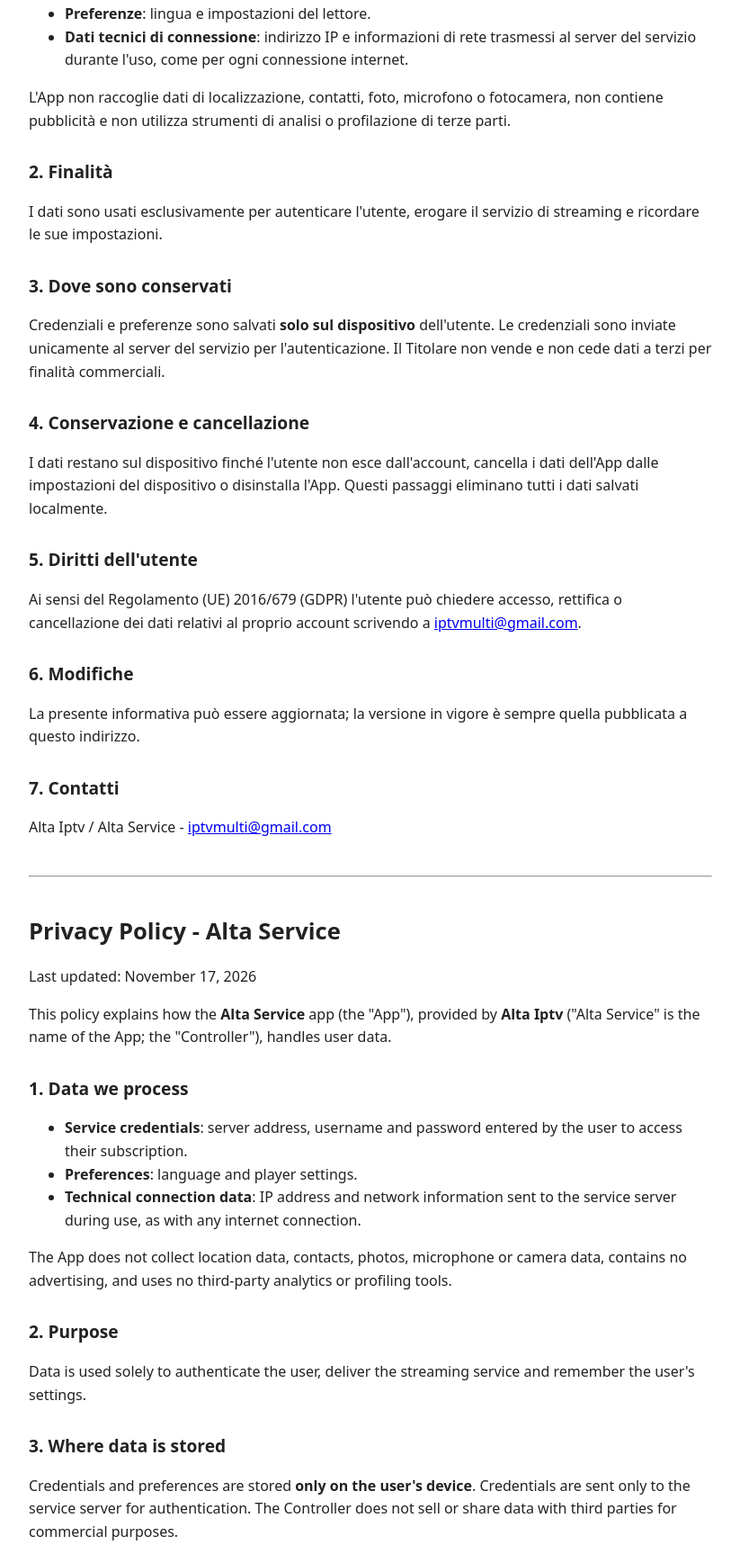
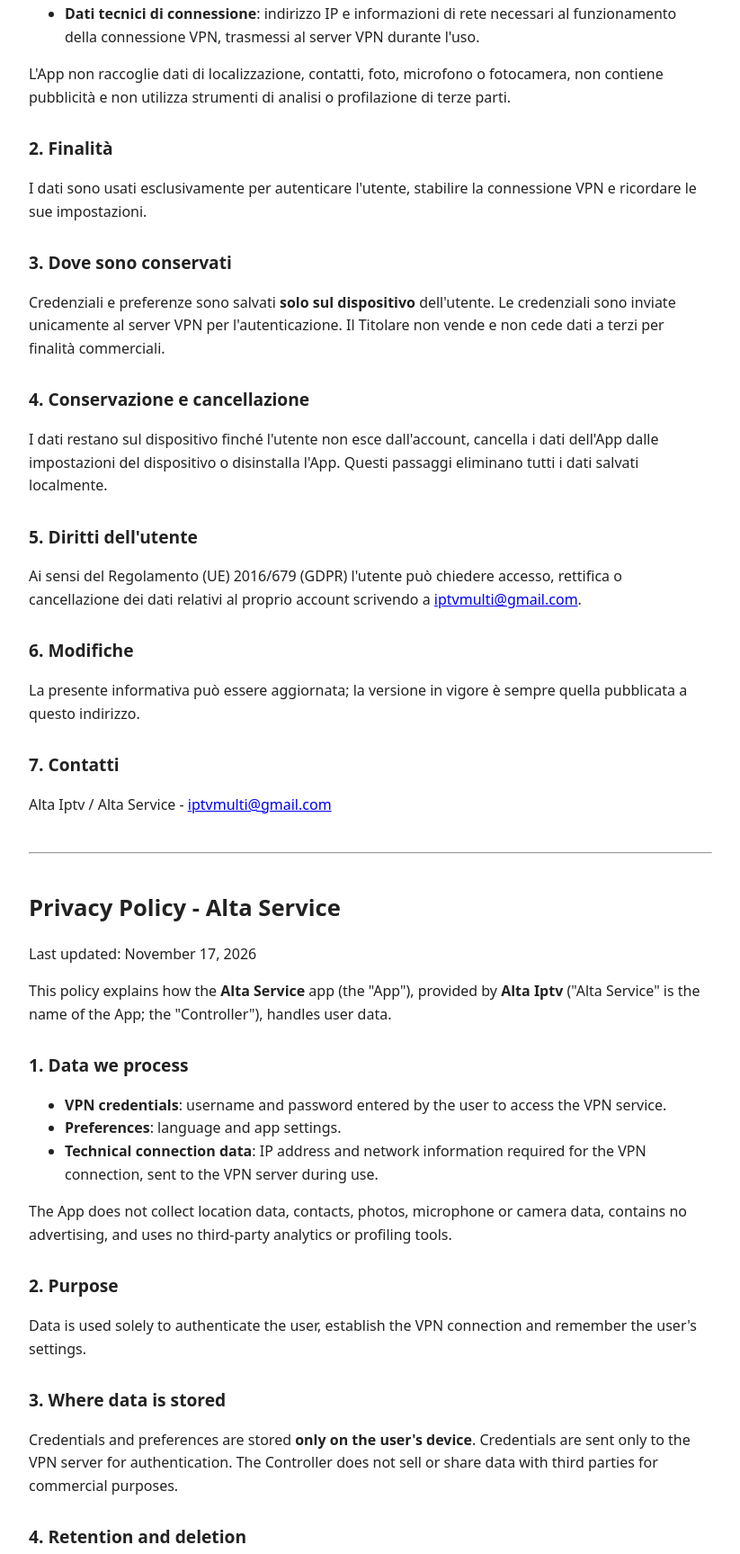
Before and after one commit to fmanicone/altaiptv-privacy, a plain HTML site: page index.html in a window 1280 px wide. Shown: the part 349-2076 px from the top of the page at 90% size, without its empty margins (228-1051 px from the left). Drawn offline with Linux system fonts and the light colour scheme.

Commit message:
Policy riferita solo al servizio VPN

```diff
--- a/index.html
+++ b/index.html
@@ -18,17 +18,17 @@ h1{font-size:1.6rem}h2{font-size:1.2rem;margin-top:1.8rem}hr{margin:2.5rem 0}
 
 <h2>1. Dati trattati</h2>
 <ul>
-<li><strong>Credenziali del servizio</strong>: indirizzo del server, nome utente e password forniti dall'utente per accedere al proprio abbonamento.</li>
-<li><strong>Preferenze</strong>: lingua e impostazioni del lettore.</li>
-<li><strong>Dati tecnici di connessione</strong>: indirizzo IP e informazioni di rete trasmessi al server del servizio durante l'uso, come per ogni connessione internet.</li>
+<li><strong>Credenziali VPN</strong>: nome utente e password forniti dall'utente per accedere al servizio VPN.</li>
+<li><strong>Preferenze</strong>: lingua e impostazioni dell'app.</li>
+<li><strong>Dati tecnici di connessione</strong>: indirizzo IP e informazioni di rete necessari al funzionamento della connessione VPN, trasmessi al server VPN durante l'uso.</li>
 </ul>
 <p>L'App non raccoglie dati di localizzazione, contatti, foto, microfono o fotocamera, non contiene pubblicità e non utilizza strumenti di analisi o profilazione di terze parti.</p>
 
 <h2>2. Finalità</h2>
-<p>I dati sono usati esclusivamente per autenticare l'utente, erogare il servizio di streaming e ricordare le sue impostazioni.</p>
+<p>I dati sono usati esclusivamente per autenticare l'utente, stabilire la connessione VPN e ricordare le sue impostazioni.</p>
 
 <h2>3. Dove sono conservati</h2>
-<p>Credenziali e preferenze sono salvati <strong>solo sul dispositivo</strong> dell'utente. Le credenziali sono inviate unicamente al server del servizio per l'autenticazione. Il Titolare non vende e non cede dati a terzi per finalità commerciali.</p>
+<p>Credenziali e preferenze sono salvati <strong>solo sul dispositivo</strong> dell'utente. Le credenziali sono inviate unicamente al server VPN per l'autenticazione. Il Titolare non vende e non cede dati a terzi per finalità commerciali.</p>
 
 <h2>4. Conservazione e cancellazione</h2>
 <p>I dati restano sul dispositivo finché l'utente non esce dall'account, cancella i dati dell'App dalle impostazioni del dispositivo o disinstalla l'App. Questi passaggi eliminano tutti i dati salvati localmente.</p>
@@ -51,17 +51,17 @@ h1{font-size:1.6rem}h2{font-size:1.2rem;margin-top:1.8rem}hr{margin:2.5rem 0}
 
 <h2>1. Data we process</h2>
 <ul>
-<li><strong>Service credentials</strong>: server address, username and password entered by the user to access their subscription.</li>
-<li><strong>Preferences</strong>: language and player settings.</li>
-<li><strong>Technical connection data</strong>: IP address and network information sent to the service server during use, as with any internet connection.</li>
+<li><strong>VPN credentials</strong>: username and password entered by the user to access the VPN service.</li>
+<li><strong>Preferences</strong>: language and app settings.</li>
+<li><strong>Technical connection data</strong>: IP address and network information required for the VPN connection, sent to the VPN server during use.</li>
 </ul>
 <p>The App does not collect location data, contacts, photos, microphone or camera data, contains no advertising, and uses no third-party analytics or profiling tools.</p>
 
 <h2>2. Purpose</h2>
-<p>Data is used solely to authenticate the user, deliver the streaming service and remember the user's settings.</p>
+<p>Data is used solely to authenticate the user, establish the VPN connection and remember the user's settings.</p>
 
 <h2>3. Where data is stored</h2>
-<p>Credentials and preferences are stored <strong>only on the user's device</strong>. Credentials are sent only to the service server for authentication. The Controller does not sell or share data with third parties for commercial purposes.</p>
+<p>Credentials and preferences are stored <strong>only on the user's device</strong>. Credentials are sent only to the VPN server for authentication. The Controller does not sell or share data with third parties for commercial purposes.</p>
 
 <h2>4. Retention and deletion</h2>
 <p>Data remains on the device until the user logs out, clears the App's data in device settings or uninstalls the App. Any of these actions removes all locally stored data.</p>
```
